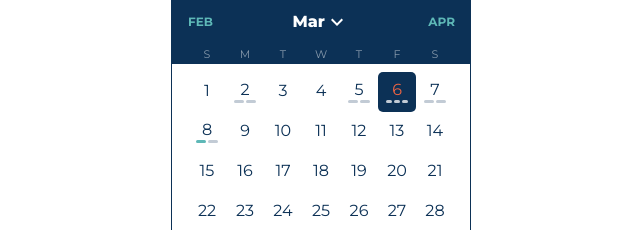
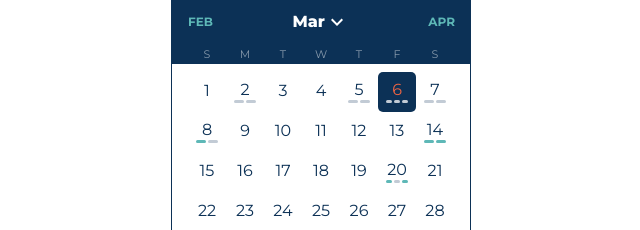
Before and after one commit to Crysis020304050/calendar_react, a React (Create React App) app: page / in a window 1280 px wide. Shown: the top 230 px of the page, without its empty margins (319-959 px from the left). Built offline with nearby package versions, Linux system fonts and the light colour scheme.

Commit message:
Add elipsis to a long events text

```diff
--- a/public/events.json
+++ b/public/events.json
@@ -100,8 +100,8 @@
     "date": "2020-03-07",
     "events": [
       {
-        "name": "Event Name5",
-        "body": "Event body5",
+        "name": "Event Nameeeeeeeeeeeeeeeeeeeeeeeeeeeeeeeeeeeeeeeeeeeeeeeeeeeeeeeeeeeeeeeeeeeee",
+        "body": "Event bodyyyyyyyyyyyyyyyyyyyyyyyyyyyyyyyyyyyyyyyyyyyyyyyyyyyyyyyyyyyyy",
         "time": "04:00",
         "isIn": false
       },
@@ -129,5 +129,51 @@
         "isIn": false
       }
     ]
+  },
+  {
+    "date": "2020-03-14",
+    "events": [
+      {
+        "name": "Event Name7",
+        "body": "Event body7",
+        "time": "15:00",
+        "isIn": true
+      },
+      {
+        "name": "Event Name8",
+        "body": "Event body8",
+        "time": "15:30",
+        "isIn": true
+      }
+    ]
+  },
+  {
+    "date": "2020-03-20",
+    "events": [
+      {
+        "name": "Event Name7",
+        "body": "Event body7",
+        "time": "15:00",
+        "isIn": true
+      },
+      {
+        "name": "Event Name8",
+        "body": "Event body8",
+        "time": "15:30",
+        "isIn": false
+      },
+      {
+        "name": "Event Name7",
+        "body": "Event body7",
+        "time": "15:00",
+        "isIn": true
+      },
+      {
+        "name": "Event Name8",
+        "body": "Event body8",
+        "time": "15:30",
+        "isIn": false
+      }
+    ]
   }
 ]
--- a/src/components/EventsListItem/EventsListItem.module.scss
+++ b/src/components/EventsListItem/EventsListItem.module.scss
@@ -42,9 +42,18 @@
   align-items: center;
   justify-content: flex-start;
 
+  h5 {
+    white-space: nowrap;
+  }
   /*&:first-child {
-    flex-grow: 1;
-  }*/
+   flex-grow: 1;
+ }*/
+}
+
+.ellipsisLongText {
+  white-space: nowrap;
+  overflow: hidden;
+  text-overflow: ellipsis
 }
 
 .eventFooter {
@@ -53,7 +62,6 @@
   font-weight: 700;
   letter-spacing: -0.3px;
   line-height: 19px;
-  display: flex;
-  align-items: center;
-  justify-content: flex-start;
+
+  @extend .ellipsisLongText;
 }
--- a/src/components/EventsListItem/index.js
+++ b/src/components/EventsListItem/index.js
@@ -13,7 +13,7 @@ function EventsListItem(props) {
                 <div key={index}
                      className={classNames(styles.container, {[styles.isIn]: isIn && day.isSameOrAfter(today)})}>
                     <div className={styles.eventHeader}>
-                        <h5 style={{flexGrow: 1}}>{name}</h5>
+                        <h5 style={{flexGrow: 1}} className={styles.ellipsisLongText}>{name}</h5>
                         <h5>{moment(`${day.clone().format('DD.MM.YYYY')} ${time}`).format('LT')}</h5>
                     </div>
                     <div className={styles.eventFooter}>{body}</div>
```
